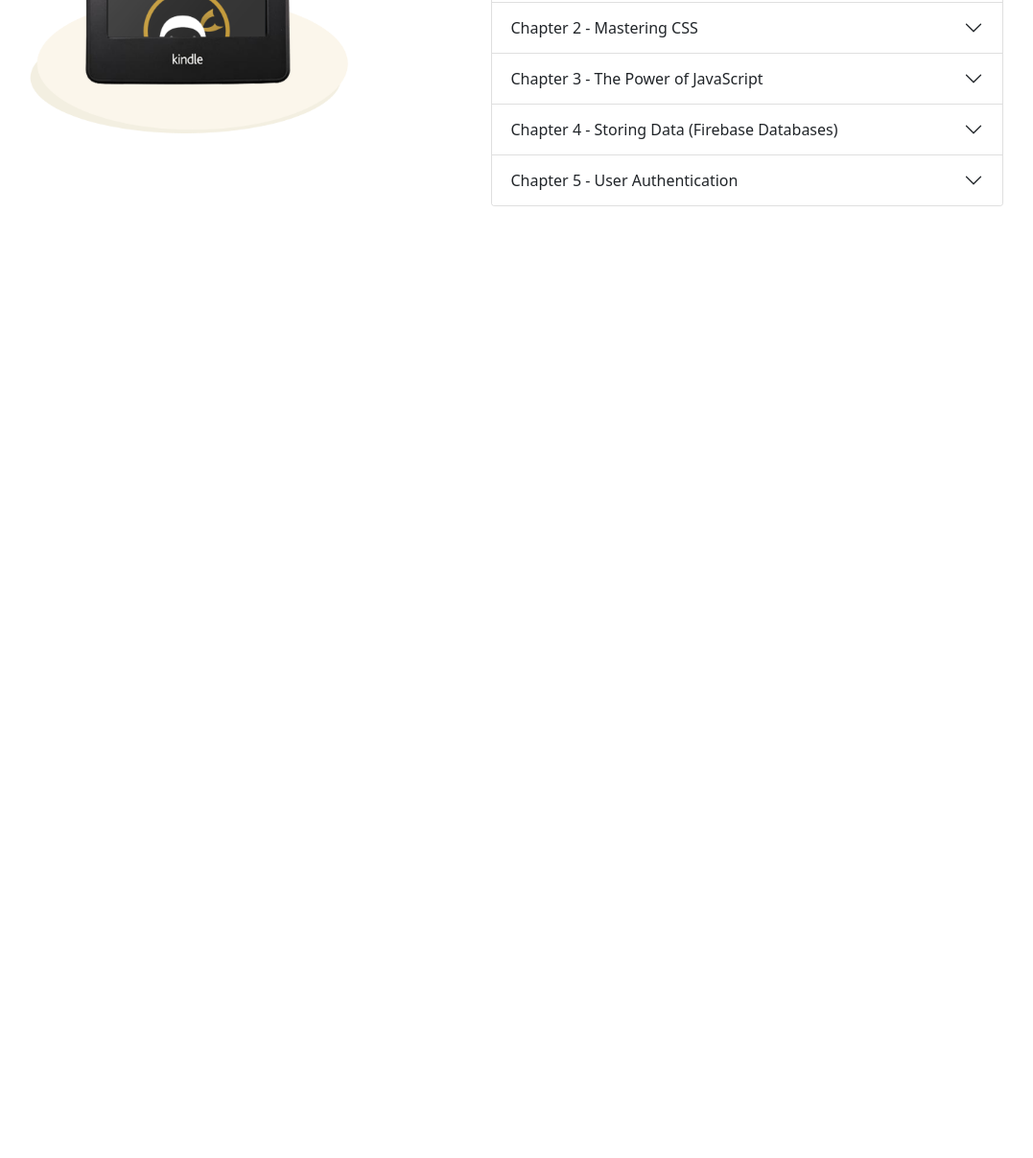
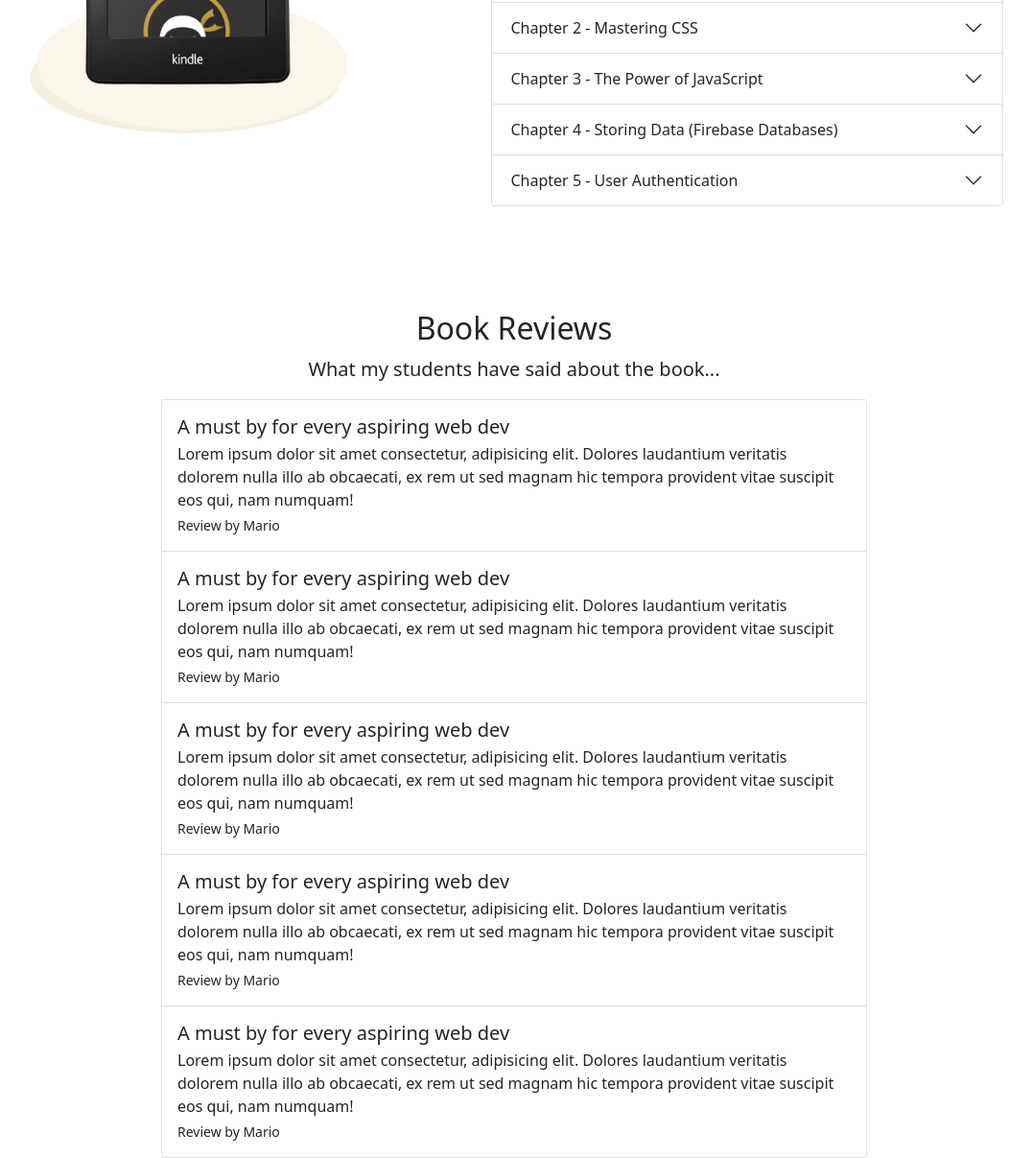
Before and after one commit to fleurdelisseho/BS-5-Tutorial, a plain HTML site: page index.html in a window 1280 px wide. Shown: the part 2053-3260 px from the top of the page at 96% size, without its empty margins (104-1181 px from the left). Before the commit the page ends 2376 px from the top, so only its background shows below. Drawn offline with nearby package versions, Linux system fonts and the light colour scheme.

Commit message:
lesson-12

```diff
--- a/index.html
+++ b/index.html
@@ -205,7 +205,46 @@
     </section>
 
     <!--review list-->
+    <sec id="reviews" class="bg-light">
+        <div class="container-lg">
+            <div class="text-center">
+                <h2>Book Reviews</h2>
+                <p class="lead">What my students have said about the book...</p>
+            </div>
 
+            <div class="row justify-content-center">
+                <div class="col-lg-8">
+                    <div class="list-group">
+                        <div class="list-group-item py-3">
+                            <h5 class="mb-1">A must by for every aspiring web dev</h5>
+                            <p class="mb-1">Lorem ipsum dolor sit amet consectetur, adipisicing elit. Dolores laudantium veritatis dolorem nulla illo ab obcaecati, ex rem ut sed magnam hic tempora provident vitae suscipit eos qui, nam numquam!</p>
+                            <small>Review by Mario</small>
+                        </div>
+                        <div class="list-group-item py-3">
+                            <h5 class="mb-1">A must by for every aspiring web dev</h5>
+                            <p class="mb-1">Lorem ipsum dolor sit amet consectetur, adipisicing elit. Dolores laudantium veritatis dolorem nulla illo ab obcaecati, ex rem ut sed magnam hic tempora provident vitae suscipit eos qui, nam numquam!</p>
+                            <small>Review by Mario</small>
+                        </div>
+                        <div class="list-group-item py-3">
+                            <h5 class="mb-1">A must by for every aspiring web dev</h5>
+                            <p class="mb-1">Lorem ipsum dolor sit amet consectetur, adipisicing elit. Dolores laudantium veritatis dolorem nulla illo ab obcaecati, ex rem ut sed magnam hic tempora provident vitae suscipit eos qui, nam numquam!</p>
+                            <small>Review by Mario</small>
+                        </div>
+                        <div class="list-group-item py-3">
+                            <h5 class="mb-1">A must by for every aspiring web dev</h5>
+                            <p class="mb-1">Lorem ipsum dolor sit amet consectetur, adipisicing elit. Dolores laudantium veritatis dolorem nulla illo ab obcaecati, ex rem ut sed magnam hic tempora provident vitae suscipit eos qui, nam numquam!</p>
+                            <small>Review by Mario</small>
+                        </div>
+                        <div class="list-group-item py-3">
+                            <h5 class="mb-1">A must by for every aspiring web dev</h5>
+                            <p class="mb-1">Lorem ipsum dolor sit amet consectetur, adipisicing elit. Dolores laudantium veritatis dolorem nulla illo ab obcaecati, ex rem ut sed magnam hic tempora provident vitae suscipit eos qui, nam numquam!</p>
+                            <small>Review by Mario</small>
+                        </div>
+                    </div>
+                </div>
+            </div>
+        </div>
+    </sec>
 
     <!--contact form-->
 
```
